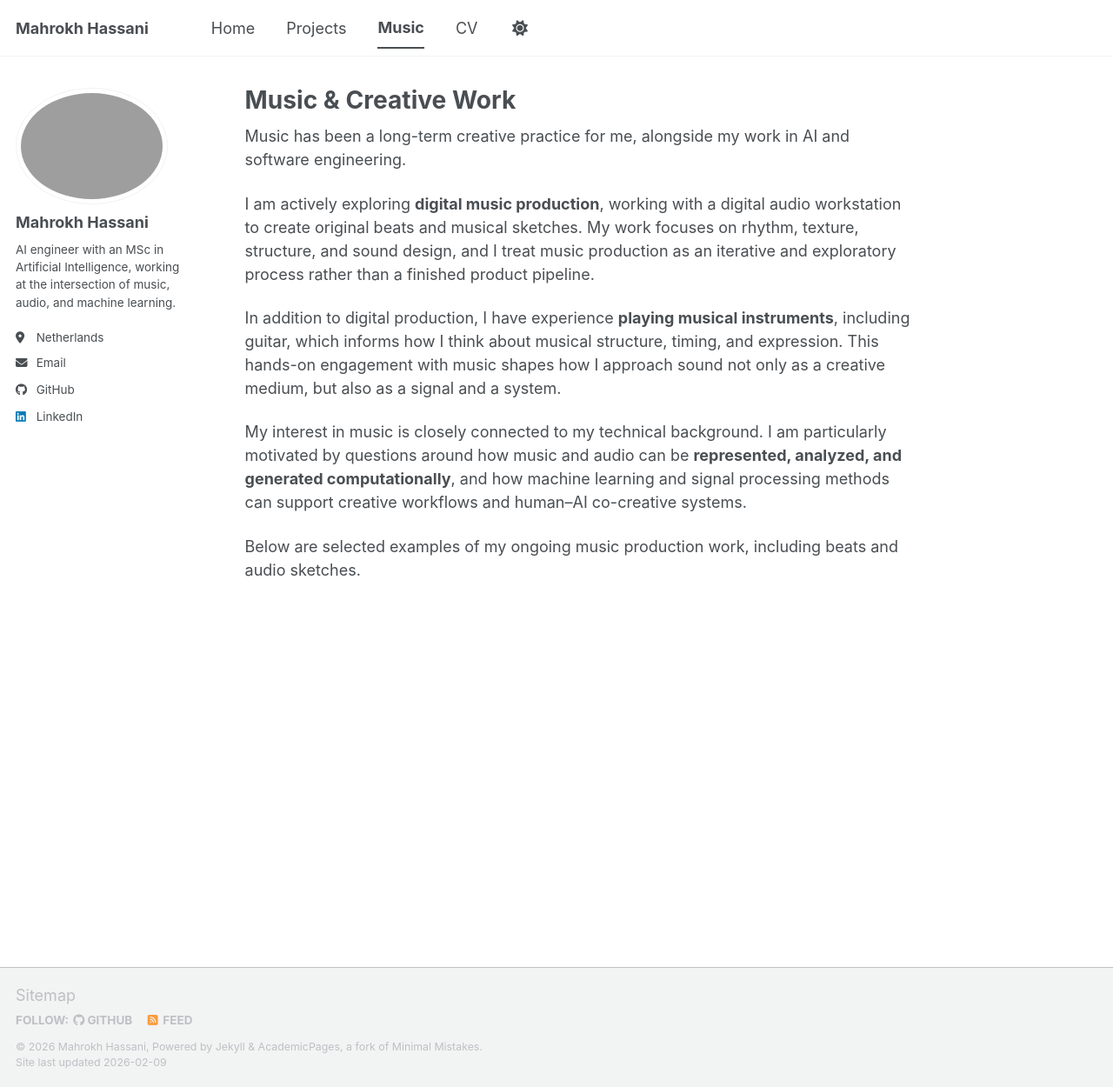
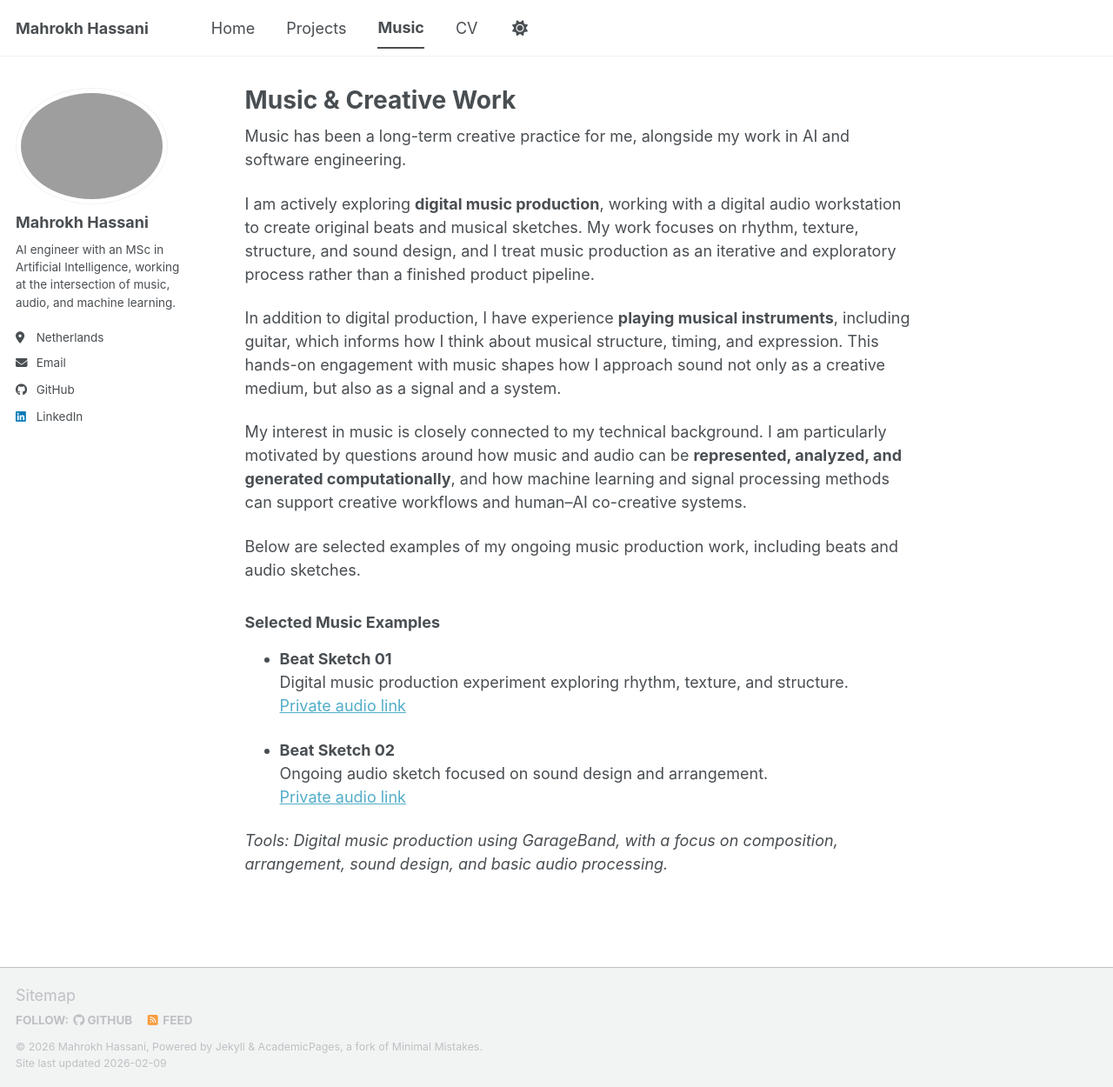
Before and after one commit to alexx99-hs/alexx99-hs.github.io, a Jekyll site: the page built from _pages/music.md, in a window 1280 px wide and 1250 px high. Shown: the whole window at 87% size. Built offline with Jekyll 4.4.1, drawn with Linux system fonts in a browser that asks for light colours; a script bundle is joined from its source files by our own code; library files that are not in the unit come from our copies.

Commit message:
Include selected music examples in music.md
Added selected music examples with descriptions and private audio links.

```diff
--- a/_pages/music.md
+++ b/_pages/music.md
@@ -12,3 +12,14 @@ In addition to digital production, I have experience **playing musical instrumen
 My interest in music is closely connected to my technical background. I am particularly motivated by questions around how music and audio can be **represented, analyzed, and generated computationally**, and how machine learning and signal processing methods can support creative workflows and human–AI co-creative systems.
 
 Below are selected examples of my ongoing music production work, including beats and audio sketches.
+### Selected Music Examples
+
+- **Beat Sketch 01**
+  Digital music production experiment exploring rhythm, texture, and structure.
+  [Private audio link](https://drive.google.com/file/d/1w-zO6yOs-HTwMquZ8v0jFePnowfMaLjL/view?usp=sharing)
+
+- **Beat Sketch 02**
+  Ongoing audio sketch focused on sound design and arrangement.
+  [Private audio link](https://drive.google.com/file/d/12Be0vyt4i8vt3pMFIAaWseEAS1llhAUy/view?usp=sharing)
+
+*Tools: Digital music production using GarageBand, with a focus on composition, arrangement, sound design, and basic audio processing.*
```
